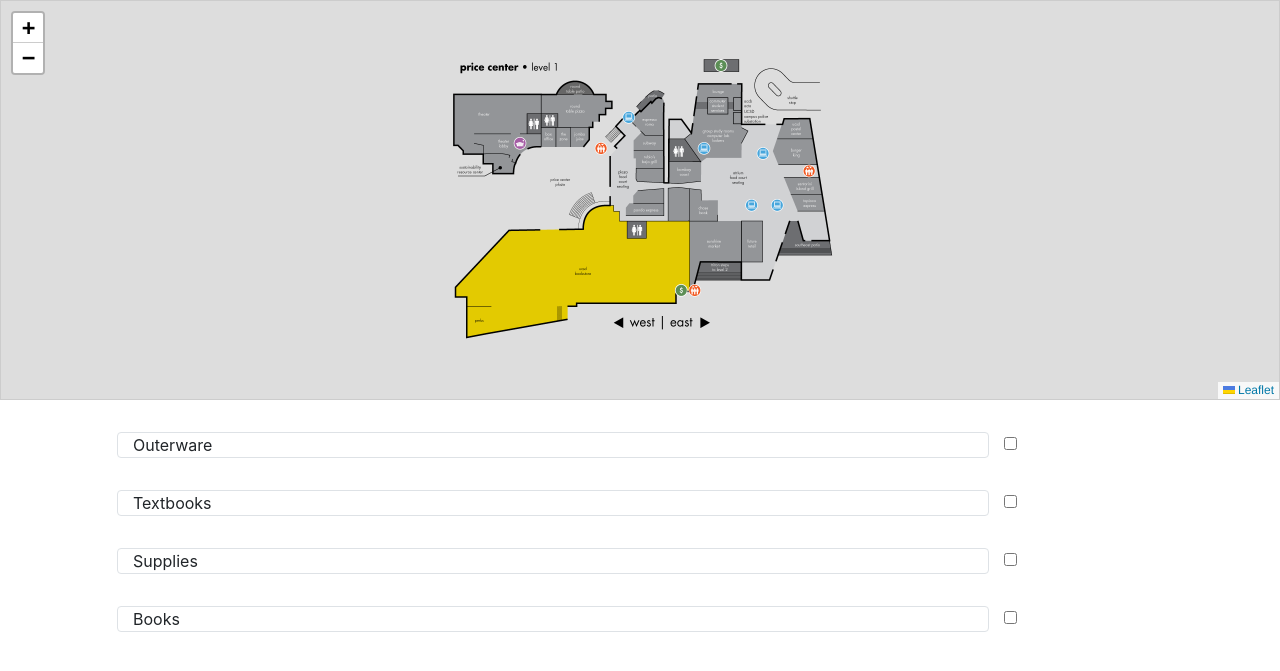
After one commit to kyleburt95/cs170, a PHP site: page /map.html in a window 1280 px wide. The commit adds this page. Shown: the top 671 px of the page. Run offline with PHP 8.4, Linux system fonts and the light colour scheme; some libraries are stand-ins or nearby versions.

Commit message:
map is zoomable

```diff
--- a/index.css
+++ b/index.css
@@ -1,6 +1,6 @@
 * {
   text-align: center;
-  font-size: 17px;
+  font-size: 3vw;
 }
 
 #searchDiv {
@@ -32,8 +32,8 @@ input {
   margin: .5em;
   border: none;
   text-align: center;
-  width: 12em;
-  height: 12em
+  width: 10%;
+  height: 10%
 }
 
 .searchButton {
--- a/index.html
+++ b/index.html
@@ -4,7 +4,7 @@
   <title>Assignment 5</title>
 
   <meta charset="utf-8">
-  <meta name="viewport" content="width=device-width, initial-scale=1, shrink-to-fit=no">
+  <meta name="viewport" content="width=device-width, initial-scale=1.0">
 
   <link rel="stylesheet" href="https://maxcdn.bootstrapcdn.com/bootstrap/4.0.0/css/bootstrap.min.css" integrity="sha384-Gn5384xqQ1aoWXA+058RXPxPg6fy4IWvTNh0E263XmFcJlSAwiGgFAW/dAiS6JXm" crossorigin="anonymous">
   <link rel="stylesheet" type="text/css" href="index.css">
--- /dev/null
+++ b/map.css
@@ -0,0 +1,10 @@
+#image-map {
+      width: 100%;
+      height: 50vh;
+      border: 1px solid #ccc;
+      margin-bottom: 10px;
+    }
+
+.row {
+  margin: 4vh;
+}
--- /dev/null
+++ b/map.html
@@ -0,0 +1,58 @@
+<!DOCTYPE HTML>
+<html>
+<head>
+  <title>Map</title>
+  <meta charset="utf-8">
+  <meta name="viewport" content="width=device-width, initial-scale=1, shrink-to-fit=no">
+  <link rel="stylesheet" href="https://maxcdn.bootstrapcdn.com/bootstrap/4.0.0/css/bootstrap.min.css" integrity="sha384-Gn5384xqQ1aoWXA+058RXPxPg6fy4IWvTNh0E263XmFcJlSAwiGgFAW/dAiS6JXm" crossorigin="anonymous">
+  <link rel="stylesheet" href="http://cdn.leafletjs.com/leaflet-0.7.3/leaflet.css">
+  <link rel="stylesheet" type="text/css" href="map.css">
+</head>
+<body>
+  <div id="image-map"></div>
+
+  <div class="container">
+    <div class="row">
+      <div class="col-10 border rounded">
+        Outerware
+      </div>
+      <div class="col-2">
+        <input type="checkbox">
+      </div>
+    </div>
+
+    <div class="row">
+      <div class="col-10 border rounded">
+        Textbooks
+      </div>
+      <div class="col-2">
+        <input type="checkbox">
+      </div>
+    </div>
+
+    <div class="row">
+      <div class="col-10 border rounded">
+        Supplies
+      </div>
+      <div class="col-2">
+        <input type="checkbox">
+      </div>
+    </div>
+
+    <div class="row">
+      <div class="col-10 border rounded">
+        Books
+      </div>
+      <div class="col-2">
+        <input type="checkbox">
+      </div>
+    </div>
+  </div>
+
+
+
+
+  <script src="http://cdn.leafletjs.com/leaflet-0.7.3/leaflet.js"></script>
+  <script src="map.js"></script>
+</body>
+</html>
--- /dev/null
+++ b/map.js
@@ -0,0 +1,21 @@
+ // Using leaflet.js to pan and zoom a big image.
+    var map = L.map('image-map', {
+      minZoom: 1,
+      maxZoom: 4,
+      center: [0, 0],
+      zoom: 2,
+      crs: L.CRS.Simple
+    });
+    // dimensions of the image
+    var w = 792,
+        h = 612,
+        url = "Bookstore.png";
+    // calculate the edges of the image, in coordinate space
+    var southWest = map.unproject([0, h], map.getMaxZoom()-1);
+    var northEast = map.unproject([w, 0], map.getMaxZoom()-1);
+    var bounds = new L.LatLngBounds(southWest, northEast);
+    // add the image overlay,
+    // so that it covers the entire map
+    L.imageOverlay(url, bounds).addTo(map);
+    // tell leaflet that the map is exactly as big as the image
+    map.setMaxBounds(bounds);
```
Also changed, not shown: Bookstore.png (added).
